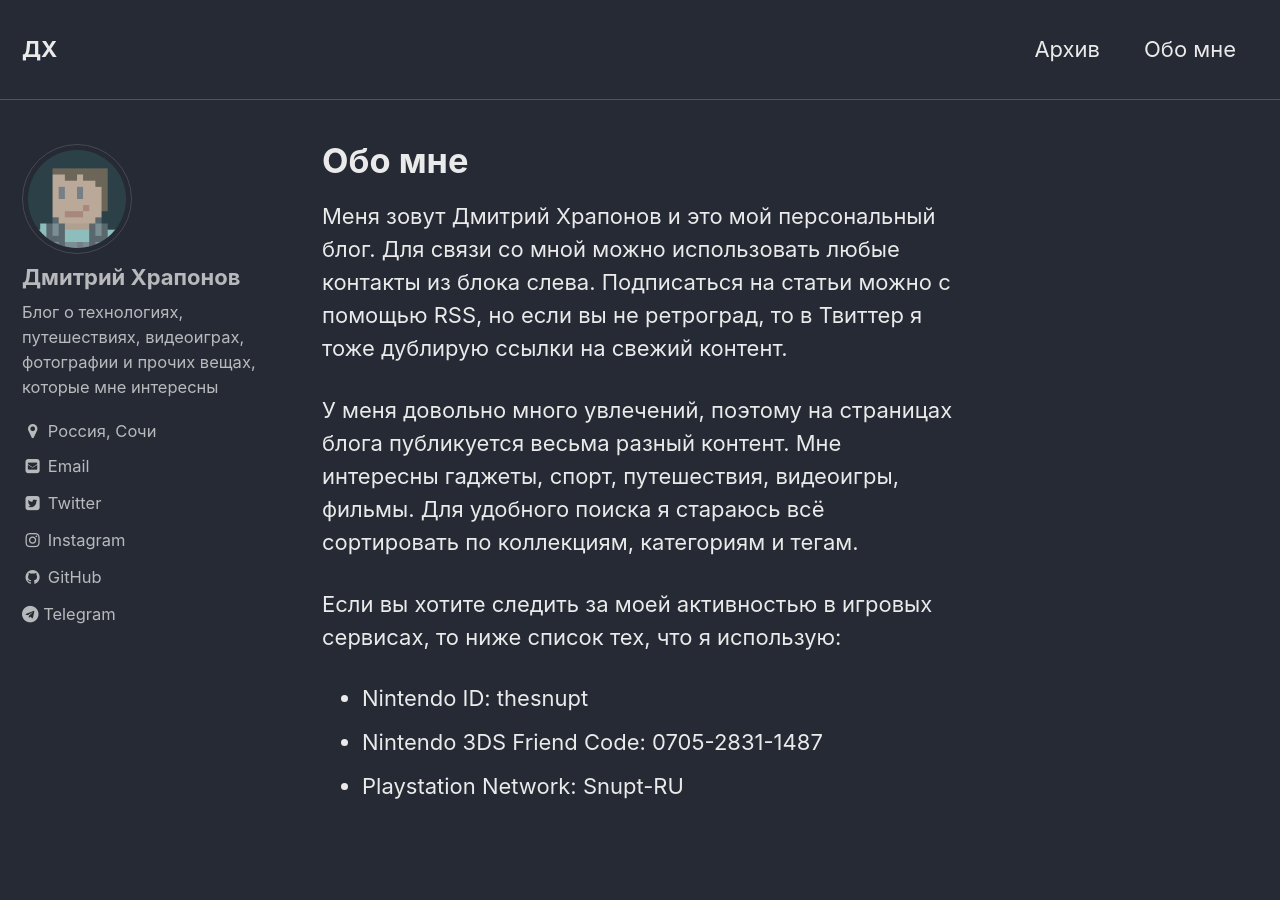
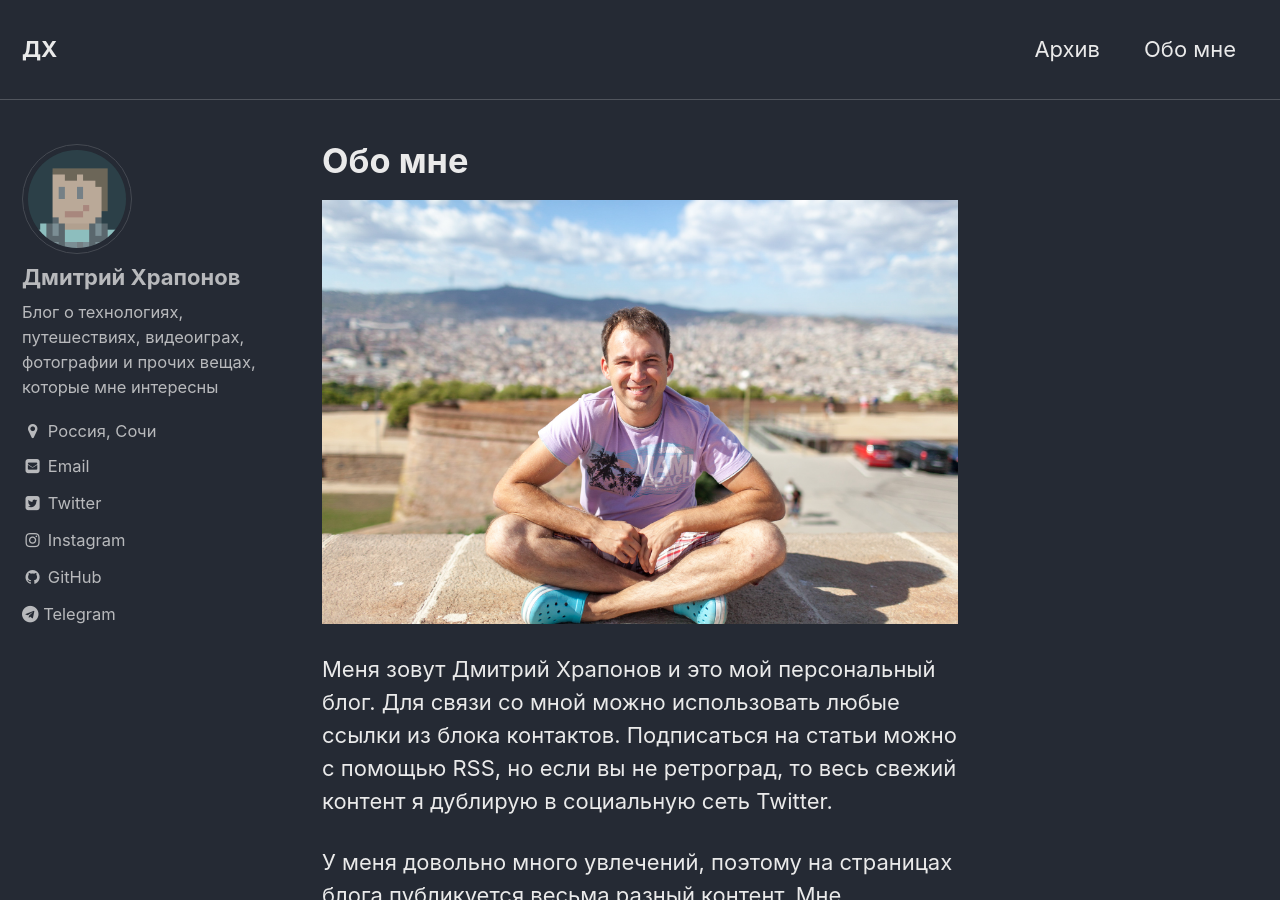
Before and after one commit to CatcherITGF/jekyll, a Jekyll site: the page built from _pages/about.md, in a window 1280 px wide and 900 px high. Built offline with Jekyll 4.4.1, drawn with Linux system fonts in a browser that asks for light colours; some of the changed text lies outside the part shown.

Commit message:
refactoring

```diff
--- a/_data/ui-text.yml
+++ b/_data/ui-text.yml
@@ -558,7 +558,7 @@
   comments_title             : "Комментарии"
   more_label                 : "Читать далее"
   related_label              : "Вам также может понравиться"
-  follow_label               : "Подписаться:"
+  follow_label               : "Контакты:"
   feed_label                 : "RSS-лента"
   powered_by                 : "Сайт работает на"
   website_label              : "Сайт"
--- a/_includes/footer.html
+++ b/_includes/footer.html
@@ -1,11 +1,9 @@
 <div class="page__footer-follow">
   <ul class="social-icons">
     {% if site.data.ui-text[site.locale].follow_label %}
-      <li><strong>{{ site.data.ui-text[site.locale].follow_label }}</strong></li>
+      <li><strong>Подписаться:</strong></li>
     {% endif %}
-    {% if site.twitter.username %}
-      <li><a href="https://twitter.com/{{ site.twitter.username }}"><i class="fa fa-fw fa-twitter-square" aria-hidden="true"></i> Twitter</a></li>
-    {% endif %}
+    <li><a href="https://twitter.com/snupt"><i class="fa fa-fw fa-twitter-square" aria-hidden="true"></i> Twitter</a></li>
     <li><a href="{% if site.atom_feed.path %}{{ site.atom_feed.path }}{% else %}{{ '/feed.xml' | absolute_url }}{% endif %}"><i class="fa fa-fw fa-rss-square" aria-hidden="true"></i> {{ site.data.ui-text[site.locale].feed_label | default: "Feed" }}</a></li>
   </ul>
 </div>
--- a/_pages/about.md
+++ b/_pages/about.md
@@ -5,12 +5,10 @@
 author_profile: true
 ---
 
-Меня зовут Дмитрий Храпонов и это мой персональный блог. Для связи со мной можно использовать любые контакты из блока слева. Подписаться на статьи можно с помощью RSS, но если вы не ретроград, то в Твиттер я тоже дублирую ссылки на свежий контент.
+![](/assets/images/about/dk.jpg)
 
-У меня довольно много увлечений, поэтому на страницах блога публикуется весьма разный контент. Мне интересны гаджеты, спорт, путешествия, видеоигры, фильмы. Для удобного поиска я стараюсь всё сортировать по [коллекциям](), [категориям]() и [тегам]().
+Меня зовут Дмитрий Храпонов и это мой персональный блог. Для связи со мной можно использовать любые ссылки из блока контактов. Подписаться на статьи можно с помощью RSS, но если вы не ретроград, то весь свежий контент я дублирую в социальную сеть Twitter.
 
-Если вы хотите следить за моей активностью в игровых сервисах, то ниже список тех, что я использую:
+У меня довольно много увлечений, поэтому на страницах блога публикуется весьма разный контент. Мне интересны гаджеты, спорт, путешествия, видеоигры, фильмы. Для удобного поиска я стараюсь всё сортировать по коллекциям, [категориям](/categories/) и [тегам](/tags/).
 
-* Nintendo ID: thesnupt
-* Nintendo 3DS Friend Code: 0705-2831-1487
-* Playstation Network: Snupt-RU
+В настоящее время увлекаюсь программированием, работаю в школе онлайн программирования [Hexlet](https://ru.hexlet.io/my) на позиции ментора. Помогаю новичкам, пишу образовательный контент.
```
Also changed, not shown: assets/images/about/dk.jpg (added).
